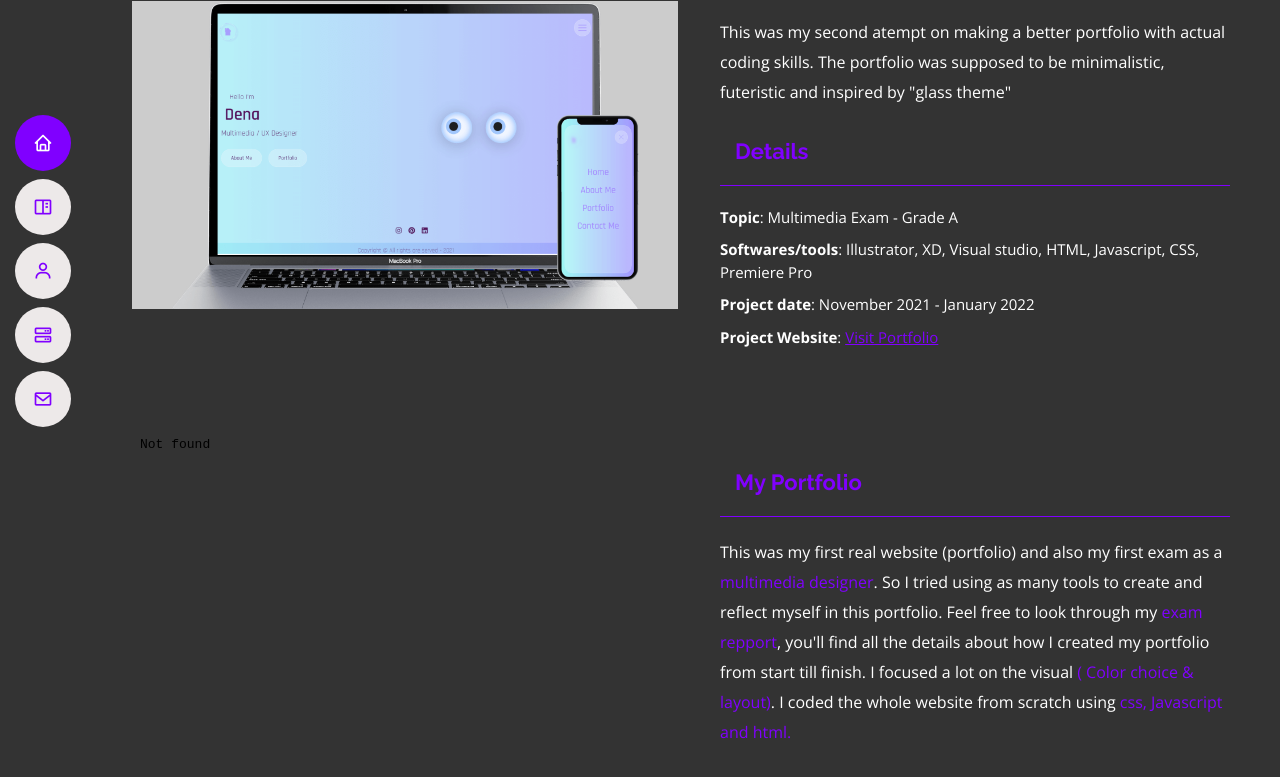
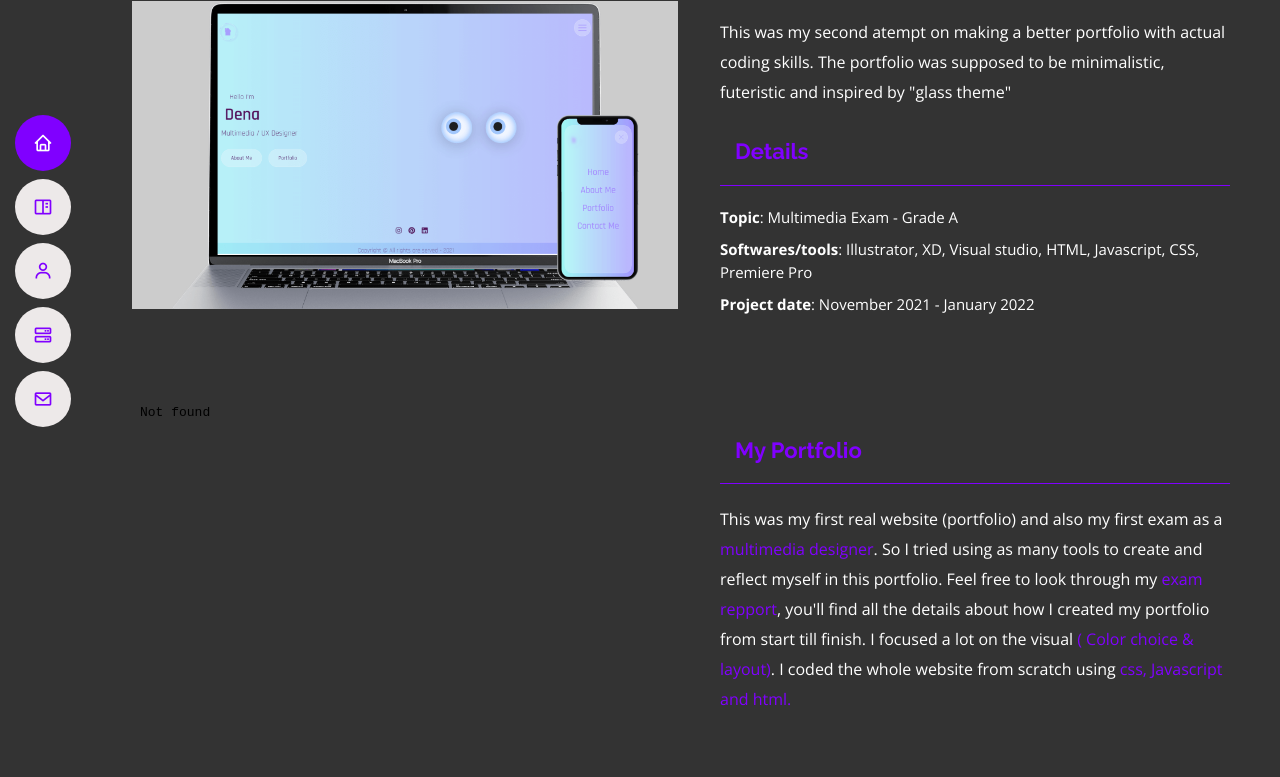
Before and after one commit to iiDena/MyPortolioDena.github.io, a plain HTML site: page portfolio.html in a window 1280 px wide. Shown: the part 125-902 px from the top of the page. Drawn offline with nearby package versions, Linux system fonts and the light colour scheme.

Commit message:
Update portfolio.html

```diff
--- a/portfolio.html
+++ b/portfolio.html
@@ -88,7 +88,7 @@
               <li><strong>Topic</strong>: Multimedia Exam - Grade A</li>
               <li><strong>Softwares/tools</strong>: Illustrator, XD, Visual studio, HTML, Javascript, CSS, Premiere Pro </li>
               <li><strong>Project date</strong>: November 2021 - January 2022</li>
-              <li><strong>Project Website</strong>: <a href="https://denayou.dk/portfolio/" target="_blank">Visit Portfolio</a></li>
+             <!-- <li><strong>Project Website</strong>: <a href="https://denayou.dk/portfolio/" target="_blank">Visit Portfolio</a></li> -->
             </ul>
 
 
```
